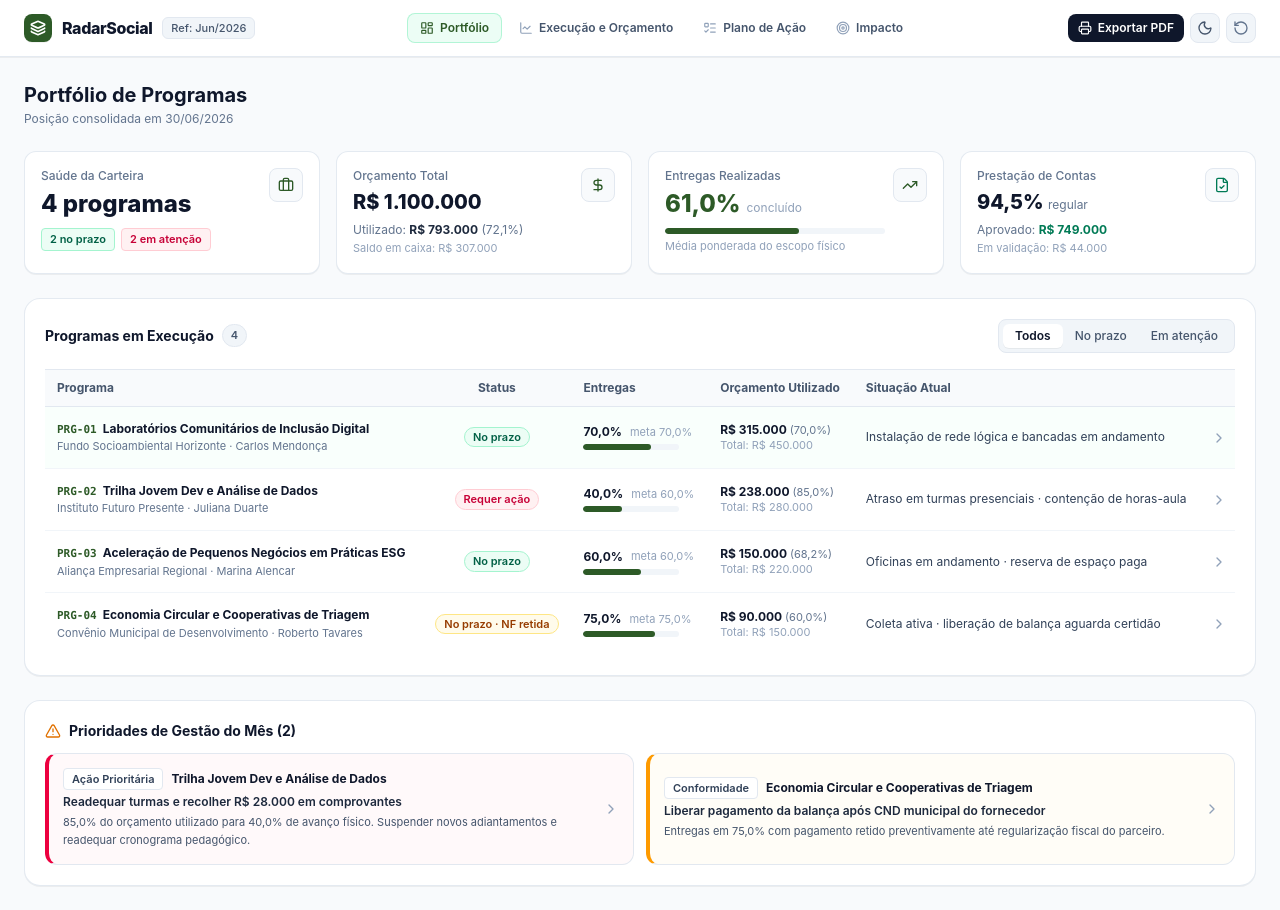
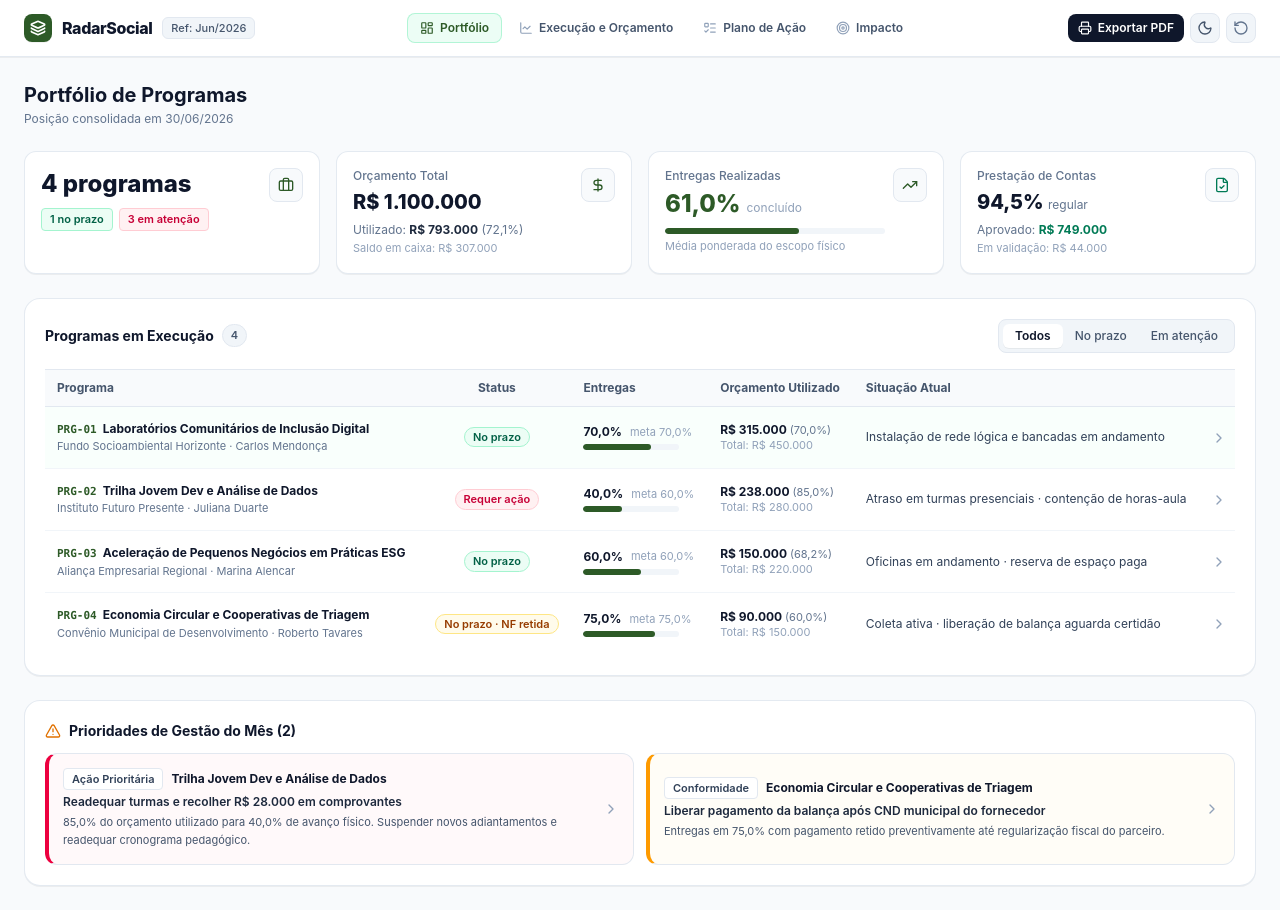
Before and after one commit to thaycarv/radarsocial, a React (Vite) app: page / in a window 1280 px wide. Built offline with nearby package versions, Linux system fonts and the light colour scheme.

Commit message:
fix(portfolio): remove card header label, align portfolio count to 2 on track and 2 in attention

```diff
--- a/src/components/dashboard/PortfolioOverview.jsx
+++ b/src/components/dashboard/PortfolioOverview.jsx
@@ -84,11 +84,10 @@ export const PortfolioOverview = ({ onNavigate }) => {
 
       {/* 4 Cards Principais - Limpos e Executivos */}
       <div className="grid grid-cols-1 sm:grid-cols-2 lg:grid-cols-4 gap-4">
-        {/* Card 1: Saúde da Carteira */}
+        {/* Card 1: Programas (sem o label "Saúde da Carteira") */}
         <div className="bg-white border border-slate-200/90 rounded-xl p-4 shadow-2xs flex items-start justify-between">
           <div>
-            <p className="text-xs text-slate-500 font-medium">Saúde da Carteira</p>
-            <p className="text-2xl font-extrabold text-slate-900 mt-1">
+            <p className="text-2xl font-extrabold text-slate-900">
               {portfolioMetrics.totalProjects} programas
             </p>
             <div className="flex items-center gap-1.5 mt-2 flex-wrap">
--- a/src/utils/calculations.js
+++ b/src/utils/calculations.js
@@ -116,7 +116,7 @@ export const deriveProjectMetrics = (project) => {
   let overallStatus = 'Normal';
   if (schedule.severity === 'high' || cost.severity === 'high') {
     overallStatus = 'Crítico';
-  } else if (schedule.severity === 'medium' || cost.severity === 'medium') {
+  } else if (schedule.severity === 'medium' || cost.severity === 'medium' || cost.label === 'NF retida') {
     overallStatus = 'Atenção';
   }
 
```
